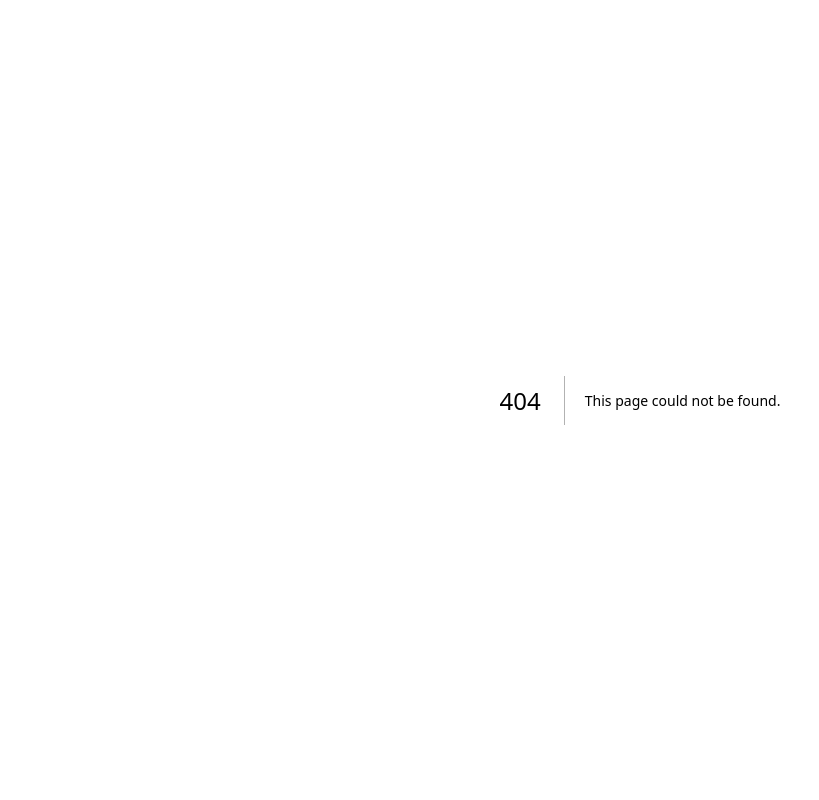
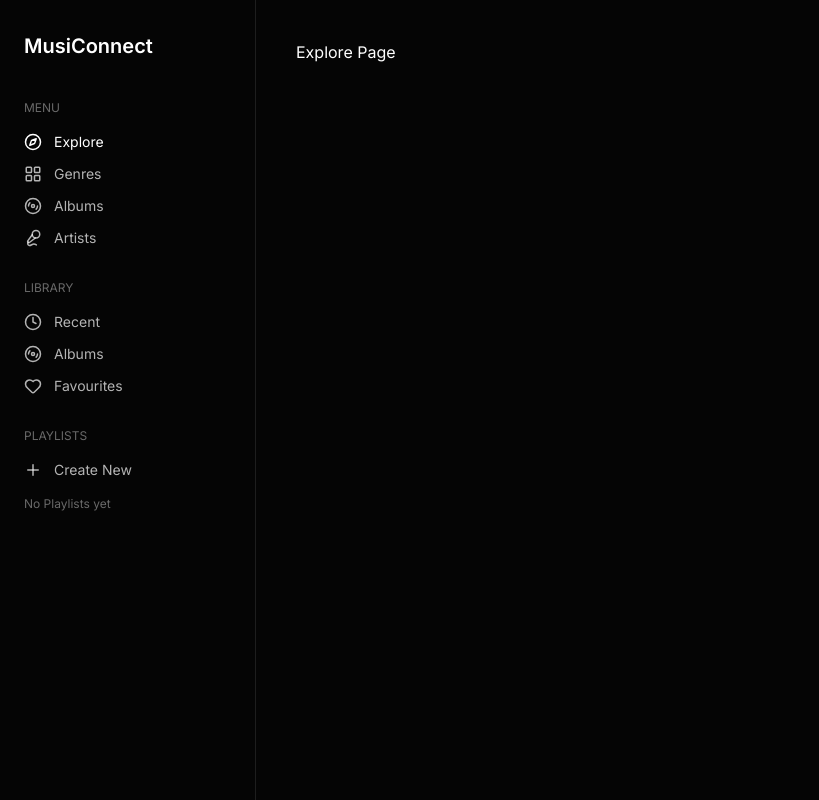
Before and after one commit to kashyap-shubham/MusiConnect, a Next.js app in the folder apps/web/: page /explore in a window 1280 px wide. Before the commit this address had no page. Shown: the whole page, without its empty margins (0-819 px from the left). Built offline with nearby package versions, Linux system fonts and the light colour scheme.

Commit message:
created sidebar for mainapp

```diff
--- /dev/null
+++ b/apps/web/src/app/(app)/explore/page.tsx
@@ -0,0 +1,13 @@
+export default function ExplorePage() {
+
+  return (
+
+    <div className="p-10">
+
+      Explore Page
+
+    </div>
+
+  )
+
+}
--- a/apps/web/src/app/(app)/home/page.tsx
+++ /dev/null
@@ -1,40 +0,0 @@
-import Section from "@/components/app/Section"
-import SongCard from "@/components/app/Songcard"
-import PlaylistCard from "@/components/app/PlaylistCard"
-
-export default function HomePage() {
-
-  return (
-    <div className="space-y-10">
-
-      <Section title="Trending Songs">
-
-        <div className="grid grid-cols-5 gap-4">
-
-          <SongCard/>
-          <SongCard/>
-          <SongCard/>
-          <SongCard/>
-          <SongCard/>
-
-        </div>
-
-      </Section>
-
-
-      <Section title="Popular Playlists">
-
-        <div className="grid grid-cols-5 gap-4">
-
-          <PlaylistCard/>
-          <PlaylistCard/>
-          <PlaylistCard/>
-          <PlaylistCard/>
-
-        </div>
-
-      </Section>
-
-    </div>
-  )
-}
--- a/apps/web/src/app/(app)/layout.tsx
+++ b/apps/web/src/app/(app)/layout.tsx
@@ -1,27 +1,44 @@
 import Sidebar from "@/components/app/Sidebar"
-import MusicPlayer from "@/components/app/MusicPlayer"
+
+
 
 export default function AppLayout({
-  children,
+    children,
 }: {
-  children: React.ReactNode
+    children: React.ReactNode
 }) {
 
-  return (
-    <div className="h-screen flex flex-col bg-black text-white">
+    // temporary static playlists
+    // const playlist = [
+    //     {
+    //         id: 1,
+    //         name: "Flow"
+    //     }
+    // ]
 
-      <div className="flex flex-1 overflow-hidden">
+    return (
 
-        <Sidebar />
+        <div className="h-screen text-white flex">
 
-        <main className="flex-1 overflow-y-auto p-6">
-          {children}
+        {/* SIDEBAR */}
+        <aside className="w-64 border-r border-white/10">
+
+            <Sidebar playlists={[]} />
+
+        </aside>
+
+
+
+        {/* MAIN CONTENT */}
+        <main className="flex-1 overflow-y-auto">
+
+            {children}
+
         </main>
 
-      </div>
 
-      <MusicPlayer />
+        </div>
 
-    </div>
-  )
+    )
+
 }
--- a/apps/web/src/components/app/MusicPlayer.tsx
+++ /dev/null
@@ -1,12 +0,0 @@
-export default function MusicPlayer() {
-
-  return (
-    <div className="h-20 border-t border-white/10 bg-zinc-950 flex items-center justify-between px-6">
-
-      <p className="text-sm">
-        No song selected
-      </p>
-
-    </div>
-  )
-}
--- a/apps/web/src/components/app/PlaylistCard.tsx
+++ /dev/null
@@ -1,14 +0,0 @@
-export default function PlaylistCard() {
-
-  return (
-    <div className="bg-white/5 rounded-xl p-3 hover:bg-white/10 transition cursor-pointer">
-
-      <div className="aspect-square bg-white/10 rounded-lg mb-3"/>
-
-      <p className="text-sm font-medium">
-        Playlist name
-      </p>
-
-    </div>
-  )
-}
--- a/apps/web/src/components/app/Section.tsx
+++ /dev/null
@@ -1,20 +0,0 @@
-export default function Section({
-  title,
-  children,
-}: {
-  title: string
-  children: React.ReactNode
-}) {
-
-  return (
-    <section className="space-y-4">
-
-      <h2 className="text-lg font-semibold">
-        {title}
-      </h2>
-
-      {children}
-
-    </section>
-  )
-}
--- a/apps/web/src/components/app/Sidebar.tsx
+++ b/apps/web/src/components/app/Sidebar.tsx
@@ -1,51 +1,191 @@
+"use client"
+
 import Link from "next/link"
-import { Home, Music2, ListMusic, User } from "lucide-react"
+import { usePathname } from "next/navigation"
+import { Compass, LayoutGrid, Disc3, Mic2, Clock, Heart, Plus } from "lucide-react"
+import cn from "@/lib/cn"
 
-export default function Sidebar() {
+
+type Playlist = {
+  id: string;
+  name: string;
+}
+
+type SidebarProps = {
+  playlists: Playlist[]
+}
+
+
+export default function Sidebar({ playlists }: SidebarProps) {
+
+    const pathname = usePathname()
+
+    const menuItems = [
+
+      {
+        label: "Explore",
+        href: "/explore",
+        icon: Compass
+      },
+
+      {
+        label: "Genres",
+        href: "/genres",
+        icon: LayoutGrid
+      },
+
+      {
+        label: "Albums",
+        href: "/albums",
+        icon: Disc3
+      },
+
+      {
+        label: "Artists",
+        href: "/artists",
+        icon: Mic2
+      },
+
+    ]
+
+
+    const libraryItems = [
+
+      {
+        label: "Recent",
+        href: "/recent",
+        icon: Clock
+      },
+
+      {
+        label: "Albums",
+        href: "/library/albums",
+        icon: Disc3
+      },
+
+      {
+        label: "Favourites",
+        href: "/liked",
+        icon: Heart
+      },
+
+    ]
+
+    // function linkClass(href: string) {
+
+    //   return `
+    //     flex items-center gap-3 text-sm transition
+    //     ${pathname === href
+    //       ? "text-white"
+    //       : "text-white/70 hover:text-white"}
+    //   `
+
+    // }
+
 
     return (
-    <aside className="w-64 bg-zinc-950 border-r border-white/10 p-5">
+      <div className="h-screen flex flex-col px-6 py-8">
 
-      <h1 className="text-lg font-semibold mb-8">
-        MusiConnect
-      </h1>
+        {/* LOGO */}
+        <h1 className="text-xl font-semibold mb-10">MusiConnect</h1>
 
-      <nav className="space-y-2">
+        {/* MENU */}
+        <div className="mb-8">
+          <p className="text-xs text-white/40 mb-4">MENU</p>
+
+          <div className="flex flex-col gap-3">
+            {menuItems.map((item) => {
+              const Icon = item.icon;
+
+              return (
+                <Link
+                  key={item.href}
+                  href={item.href}
+                  className={cn(
+                    "flex items-center gap-3 text-sm transition",
+                    pathname === item.href
+                      ? "text-white"
+                      : "text-white/70 hover:text-white",
+                  )}
+                >
+
+                  <Icon size={18} />
+
+                  {item.label}
+                </Link>
+              );
+            })}
+          </div>
+        </div>
+
+
+        {/* LIBRARY */}
+        <div className="mb-8">
+          <p className="text-xs text-white/40 mb-4">LIBRARY</p>
+
+          <div className="flex flex-col gap-3">
+            {libraryItems.map((item) => {
+              const Icon = item.icon;
+
+              return (
+                <Link
+                  key={item.href}
+                  href={item.href}
+                  className={cn(
+                    "flex items-center gap-3 text-sm transition",
+                    pathname === item.href
+                      ? "text-white"
+                      : "text-white/70 hover:text-white",
+                  )}
+                >
+
+                  <Icon size={18} />
+
+                  {item.label}
+                </Link>
+              );
+            })}
+
+          </div>
+
+        </div>
+
+
+        {/* PLAYLISTS */}
+        <div className="flex-1 flex flex-col">
+          <p className="text-xs text-white/40 mb-4">PLAYLISTS</p>
 
           <Link
-          href="/home"
-          className="flex items-center gap-3 p-2 rounded-lg hover:bg-white/5"
+            href="/playlists/create"
+            className="flex items-center gap-3 text-sm text-white/70 hover:text-white"
           >
-          <Home size={18}/>
-          Home
+            <Plus size={18} />
+            Create New
           </Link>
 
-        <Link
-          href="/songs"
-          className="flex items-center gap-3 p-2 rounded-lg hover:bg-white/5"
-        >
-          <Music2 size={18}/>
-          Songs
-        </Link>
+          <div className="mt-4 space-y-2 overflow-y-auto text-sm text-white/70">
+
+            { playlists.length === 0 ? (
+
+              <p className="text-white/40 text-xs"> No Playlists yet</p>
+            ) : (
+              playlists.map((playlist) => (
 
                 <Link
-          href="/playlists"
-          className="flex items-center gap-3 p-2 rounded-lg hover:bg-white/5"
+                  key={playlist.id}
+                  href={`/playlists/${playlist.id}`}
+                  className="block text-white/70 hover:text-white"
                   >
-          <ListMusic size={18}/>
-          Playlists
+                    {playlist.name}
+
                   </Link>
+              ))
+            )}
 
-        <Link
-          href="/artists"
-          className="flex items-center gap-3 p-2 rounded-lg hover:bg-white/5"
-        >
-          <User size={18}/>
-          Artists
-        </Link>
+          </div>
+        </div>
+      </div>
+    );
 
-      </nav>
 
-    </aside>
-  )
 }
--- a/apps/web/src/components/app/Songcard.tsx
+++ /dev/null
@@ -1,18 +0,0 @@
-export default function SongCard() {
-
-  return (
-    <div className="bg-white/5 rounded-xl p-3 hover:bg-white/10 transition cursor-pointer">
-
-      <div className="aspect-square bg-white/10 rounded-lg mb-3"/>
-
-      <p className="text-sm font-medium">
-        Song name
-      </p>
-
-      <p className="text-xs opacity-60">
-        Artist name
-      </p>
-
-    </div>
-  )
-}
```
Lines whose indentation alone changed are shown as unchanged.
